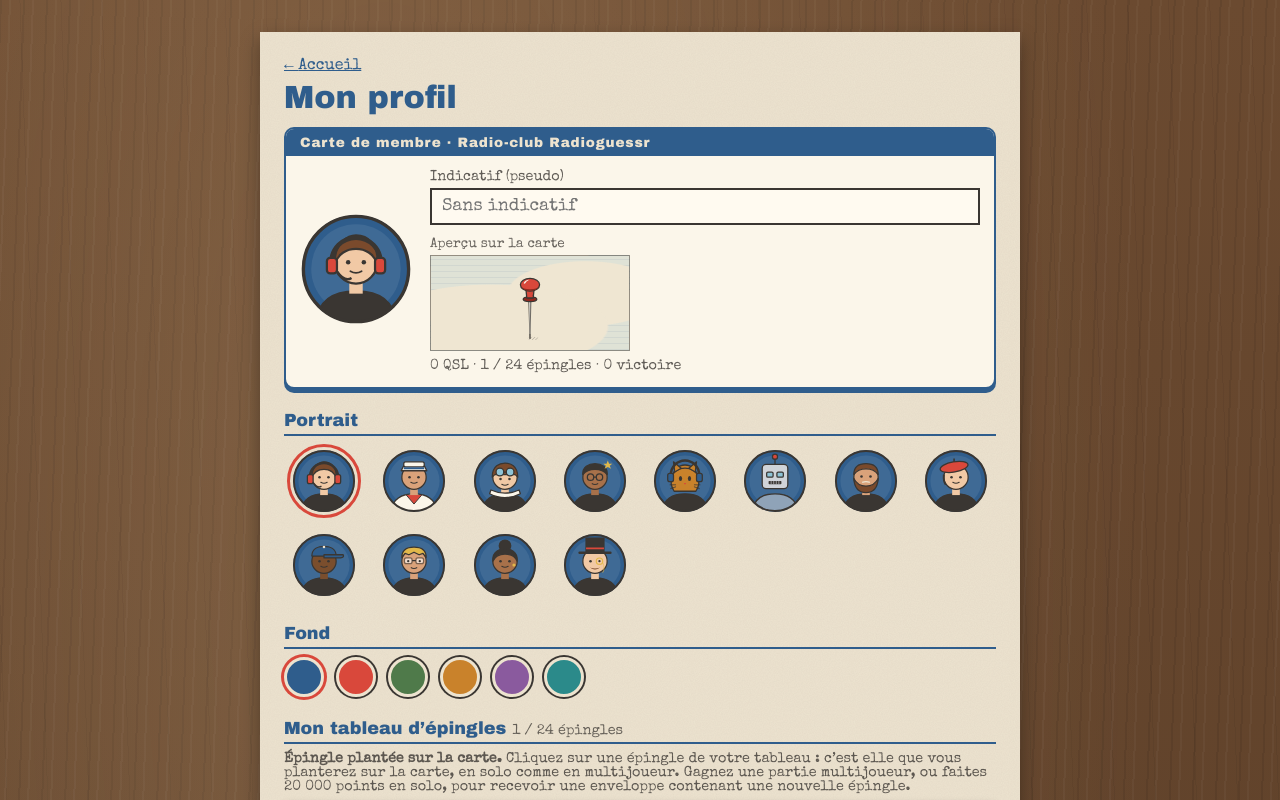
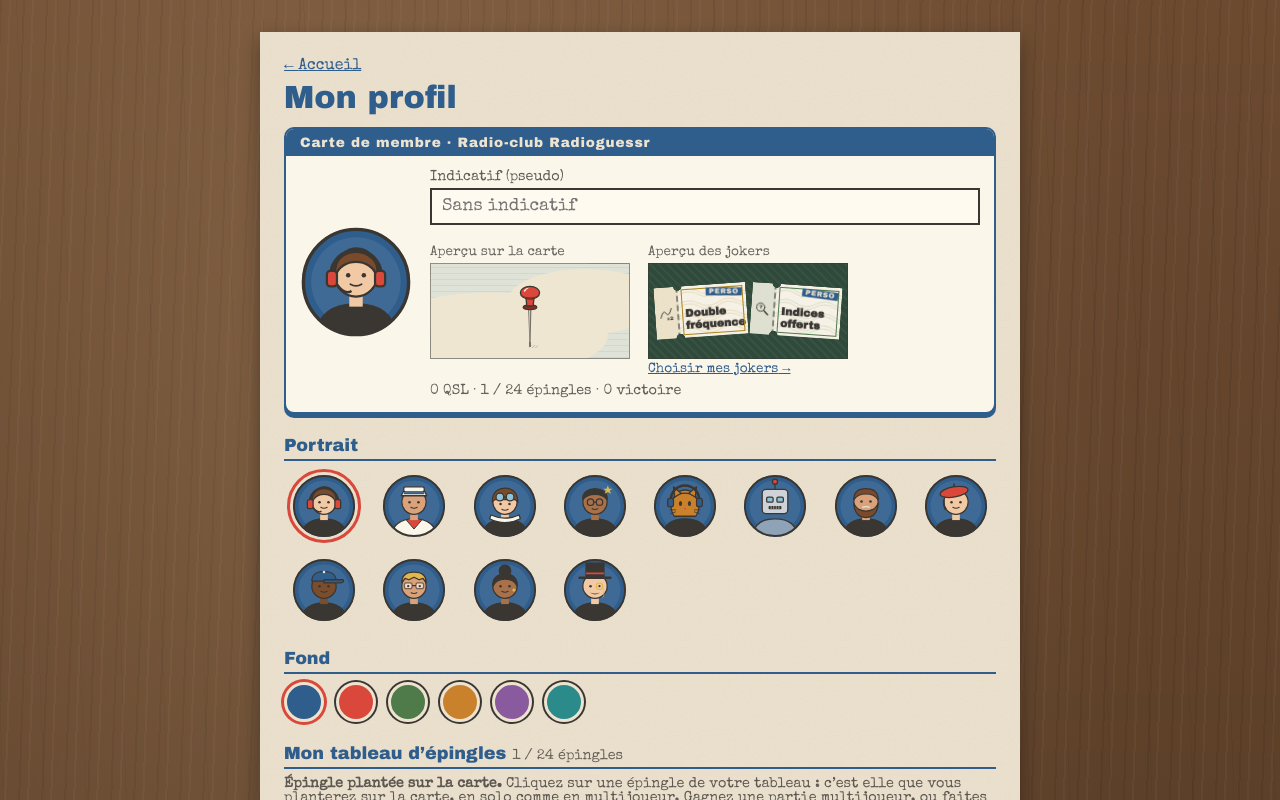
Before and after one commit to ThomPrs/Radioguessr, a Preact app: page / in a window 1280 px wide. Both pictures are taken after a click on the button 640 px from the left and 266 px from the top of the page. Shown: the top 800 px of the page. Built offline with nearby package versions, Linux system fonts and the light colour scheme.

Commit message:
Profil : « Aperçu des jokers » à côté de l'aperçu sur la carte, choix des bons dans une fenêtre
Co-Authored-By: Claude Opus 5.5 <noreply@anthropic.com>

```diff
--- a/src/i18n/fr.ts
+++ b/src/i18n/fr.ts
@@ -162,6 +162,8 @@ export const t = {
     pinHelp: 'Cliquez sur une épingle de votre tableau : c’est elle que vous planterez sur la carte, en solo comme en multijoueur.',
     board: 'Mon tableau d’épingles',
     preview: 'Aperçu sur la carte',
+    jokersPreview: 'Aperçu des jokers',
+    chooseJokers: 'Choisir mes jokers',
     saved: 'Enregistré',
     back: 'Accueil',
     homeDesc: (name: string) => (name ? `${name} · pseudo, portrait, épingle` : 'Choisissez votre pseudo, votre portrait et votre épingle'),
@@ -318,6 +320,7 @@ export const t = {
     tray: 'Mes jokers',
     dockTab: (n: number) => `Jokers · ${n}`,
     dockClose: 'Ranger mes jokers ▾',
+    close: 'Fermer',
     play: 'Jouer',
     confirm: (name: string) => `Jouer « ${name} » sur cette manche ?`,
     yes: 'Oui, je le joue',
--- a/src/jokers/JokerVoucher.tsx
+++ b/src/jokers/JokerVoucher.tsx
@@ -12,27 +12,29 @@ interface Props {
   /** Grisé avec une mention (ex. joker multi en solo). */
   disabledNote?: string;
   compact?: boolean;
+  /** Miniature (aperçu du profil) : talon, icône et nom seulement. */
+  mini?: boolean;
   /** Bon qu'on vient de jouer : talon arraché et coup de tampon animés (sinon, état final direct). */
   animate?: boolean;
 }
 
-export function JokerVoucher({ joker, state = 'owned', disabledNote, compact = false, animate = false }: Props) {
+export function JokerVoucher({ joker, state = 'owned', disabledNote, compact = false, animate = false, mini = false }: Props) {
   const serial = String(hashString(joker.id) % 10000).padStart(4, '0');
   const locked = state === 'locked';
   return (
     <div
-      class={`voucher rarity-${joker.rarity} kind-${joker.kind}${locked ? ' is-locked' : ''}${state === 'used' ? ' is-used' : ''}${state === 'used' && animate ? ' is-animated' : ''}${disabledNote ? ' is-disabled' : ''}${compact ? ' is-compact' : ''}`}
+      class={`voucher rarity-${joker.rarity} kind-${joker.kind}${locked ? ' is-locked' : ''}${state === 'used' ? ' is-used' : ''}${state === 'used' && animate ? ' is-animated' : ''}${disabledNote ? ' is-disabled' : ''}${compact ? ' is-compact' : ''}${mini ? ' is-mini' : ''}`}
     >
       <div class="voucher-stub">
-        {locked ? <span class="voucher-blank-icon">?</span> : <JokerIcon id={joker.id} size={compact ? 30 : 38} />}
-        <span class="voucher-serial">{t.jokers.serial(serial)}</span>
+        {locked ? <span class="voucher-blank-icon">?</span> : <JokerIcon id={joker.id} size={mini ? 18 : compact ? 30 : 38} />}
+        {!mini && <span class="voucher-serial">{t.jokers.serial(serial)}</span>}
       </div>
       <div class="voucher-body">
         <span class="voucher-kind">{t.jokers.kind[joker.kind]}</span>
-        <small class="voucher-for">{t.jokers.voucherFor}</small>
+        {!mini && <small class="voucher-for">{t.jokers.voucherFor}</small>}
         <strong class="voucher-name">{locked ? '· · · · · ·' : joker.name}</strong>
-        {<p class="voucher-effect">{locked ? t.jokers.lockedHelp : t.jokers.effect[joker.id]}</p>}
-        <small class="voucher-valid">{disabledNote ?? t.jokers.valid}</small>
+        {!mini && <p class="voucher-effect">{locked ? t.jokers.lockedHelp : t.jokers.effect[joker.id]}</p>}
+        {!mini && <small class="voucher-valid">{disabledNote ?? t.jokers.valid}</small>}
       </div>
       {state === 'used' && <span class="voucher-used">{t.jokers.used}</span>}
     </div>
--- /dev/null
+++ b/src/jokers/JokersPreview.tsx
@@ -0,0 +1,66 @@
+// Profil · « Aperçu des jokers » : la main en miniature ; un clic ouvre la fenêtre de choix des bons.
+
+import { useEffect, useState } from 'preact/hooks';
+import { HAND_SIZE, jokerById } from '../../shared/jokers';
+import { clickSound } from '../audio/sfx';
+import { t } from '../i18n/fr';
+import { save } from '../state/save';
+import { JokerDeck } from './JokerDeck';
+import { JokerVoucher } from './JokerVoucher';
+
+export function JokersPreview() {
+  const [open, setOpen] = useState(false);
+  const hand = save.value.hand.map(jokerById);
+
+  useEffect(() => {
+    if (!open) return;
+    const onKey = (e: KeyboardEvent) => e.key === 'Escape' && setOpen(false);
+    window.addEventListener('keydown', onKey);
+    return () => window.removeEventListener('keydown', onKey);
+  }, [open]);
+
+  return (
+    <div class="member-preview">
+      <p class="member-stats-label">{t.profile.jokersPreview}</p>
+      <button
+        class="jokers-preview"
+        aria-label={t.profile.chooseJokers}
+        onClick={() => {
+          clickSound();
+          setOpen(true);
+        }}
+      >
+        {Array.from({ length: HAND_SIZE }, (_, i) => {
+          const j = hand[i];
+          return (
+            <span key={i} class="jokers-preview-slot" style={{ '--fan': `${(i - 0.5) * 8}deg` } as Record<string, string>}>
+              {j ? <JokerVoucher joker={j} mini /> : <span class="jokers-preview-empty">+</span>}
+            </span>
+          );
+        })}
+      </button>
+      <button
+        class="link-button jokers-preview-link"
+        onClick={() => {
+          clickSound();
+          setOpen(true);
+        }}
+      >
+        {t.profile.chooseJokers} →
+      </button>
+
+      {open && (
+        <div class="modal" role="dialog" aria-modal="true" aria-label={t.jokers.title} onClick={() => setOpen(false)}>
+          <div class="sheet jokers-modal" onClick={(e) => e.stopPropagation()}>
+            <JokerDeck />
+            <div class="jokers-modal-actions">
+              <button class="primary-action" onClick={() => setOpen(false)}>
+                {t.jokers.close}
+              </button>
+            </div>
+          </div>
+        </div>
+      )}
+    </div>
+  );
+}
--- a/src/screens/Profile.tsx
+++ b/src/screens/Profile.tsx
@@ -11,7 +11,7 @@ import { t } from '../i18n/fr';
 import { PinArt } from '../pins/PinArt';
 import { hashString } from '../../shared/rng';
 import { PinMarker } from '../pins/PinMarker';
-import { JokerDeck } from '../jokers/JokerDeck';
+import { JokersPreview } from '../jokers/JokersPreview';
 import { AvatarView } from '../profile/Avatar';
 import { save, updateProfile } from '../state/save';
 
@@ -64,9 +64,14 @@ export function Profile() {
                   onKeyDown={(e) => e.key === 'Enter' && saveName()}
                 />
               </label>
-              <p class="member-stats-label">{t.profile.preview}</p>
-              <div class="map-preview" aria-label={t.profile.preview}>
-                <PinMarker pinId={profile.pin} label={profile.name || undefined} />
+              <div class="member-previews">
+                <div class="member-preview">
+                  <p class="member-stats-label">{t.profile.preview}</p>
+                  <div class="map-preview" aria-label={t.profile.preview}>
+                    <PinMarker pinId={profile.pin} label={profile.name || undefined} />
+                  </div>
+                </div>
+                <JokersPreview />
               </div>
               <p class="member-stats">
                 {Object.keys(album).length} QSL · {t.pins.count(owned, PINS.length)} · {stats.duels.won} victoire{stats.duels.won > 1 ? 's' : ''}
@@ -165,8 +170,6 @@ export function Profile() {
           </div>
         )}
 
-        <JokerDeck />
-
         <p class="profile-stamps-link">
           <button class="link-button" onClick={() => showAlbum('stamps')}>
             {t.profile.seeStamps(stampCount)} →
--- a/src/styles/jokers.css
+++ b/src/styles/jokers.css
@@ -325,3 +325,54 @@
 .waiting-hand { width: 100%; align-self: stretch; display: grid; grid-template-columns: repeat(auto-fit, minmax(min(220px, 100%), 1fr)); gap: 8px; margin: 4px 0 8px; }
 .waiting-hand .voucher { max-width: none; }
 .duel-steal { margin: 4px 0; font-size: 0.85rem; color: var(--stamp-red); font-weight: bold; }
+
+/* ── Profil : aperçu des jokers à côté de l'aperçu sur la carte ────────── */
+.member-previews { display: flex; flex-wrap: wrap; gap: 4px 18px; }
+.member-preview { display: flex; flex-direction: column; align-items: flex-start; }
+.jokers-preview {
+  position: relative;
+  width: 200px;
+  height: 96px;
+  display: flex;
+  align-items: center;
+  justify-content: center;
+  gap: 4px;
+  padding: 0 6px;
+  margin-bottom: 2px;
+  border: 1px solid rgb(58 54 50 / 0.5);
+  background-color: #2f4a3a; /* tapis de jeu, comme la main */
+  background-image: repeating-linear-gradient(45deg, rgb(255 255 255 / 0.04) 0 2px, transparent 2px 6px);
+  box-shadow: none;
+  cursor: pointer;
+}
+.jokers-preview-slot { display: block; width: 92px; transform: rotate(var(--fan)); transition: transform 0.15s; }
+.jokers-preview:hover .jokers-preview-slot, .jokers-preview:focus-visible .jokers-preview-slot { transform: translateY(-4px) rotate(var(--fan)); }
+.jokers-preview-empty {
+  display: grid;
+  place-items: center;
+  height: 52px;
+  color: rgb(251 246 234 / 0.7);
+  font-family: var(--font-title);
+  font-size: 1.4rem;
+  border: 2px dashed rgb(251 246 234 / 0.45);
+  border-radius: 4px;
+}
+.jokers-preview-link { font-size: 0.85rem; margin-bottom: 8px; }
+.voucher.is-mini { min-height: 52px; --stub: 24px; filter: drop-shadow(0 2px 3px rgb(0 0 0 / 0.4)); }
+.voucher.is-mini .voucher-stub { padding: 4px 1px; gap: 0; }
+.voucher.is-mini .voucher-body { padding: 8px 6px 6px; justify-content: flex-end; }
+.voucher.is-mini .voucher-body::before { inset: 3px; outline: none; }
+.voucher.is-mini .voucher-name { font-size: 0.68rem; padding-right: 0; line-height: 1.1; }
+.voucher.is-mini .voucher-kind { top: 4px; right: 4px; font-size: 0.45rem; padding: 0 3px; }
+.voucher.is-mini {
+  -webkit-mask:
+    radial-gradient(circle at var(--stub) 0, transparent 4px, #000 4.5px) top / 100% 51% no-repeat,
+    radial-gradient(circle at var(--stub) 100%, transparent 4px, #000 4.5px) bottom / 100% 51% no-repeat;
+  mask:
+    radial-gradient(circle at var(--stub) 0, transparent 4px, #000 4.5px) top / 100% 51% no-repeat,
+    radial-gradient(circle at var(--stub) 100%, transparent 4px, #000 4.5px) bottom / 100% 51% no-repeat;
+}
+/* Fenêtre de choix des bons */
+.jokers-modal { width: min(760px, 94vw); max-height: 90vh; overflow-y: auto; text-align: left; }
+.jokers-modal-actions { display: flex; justify-content: flex-end; margin-top: 14px; }
+.jokers-modal .joker-hand { grid-template-columns: repeat(auto-fit, minmax(min(230px, 100%), 1fr)); }
```
